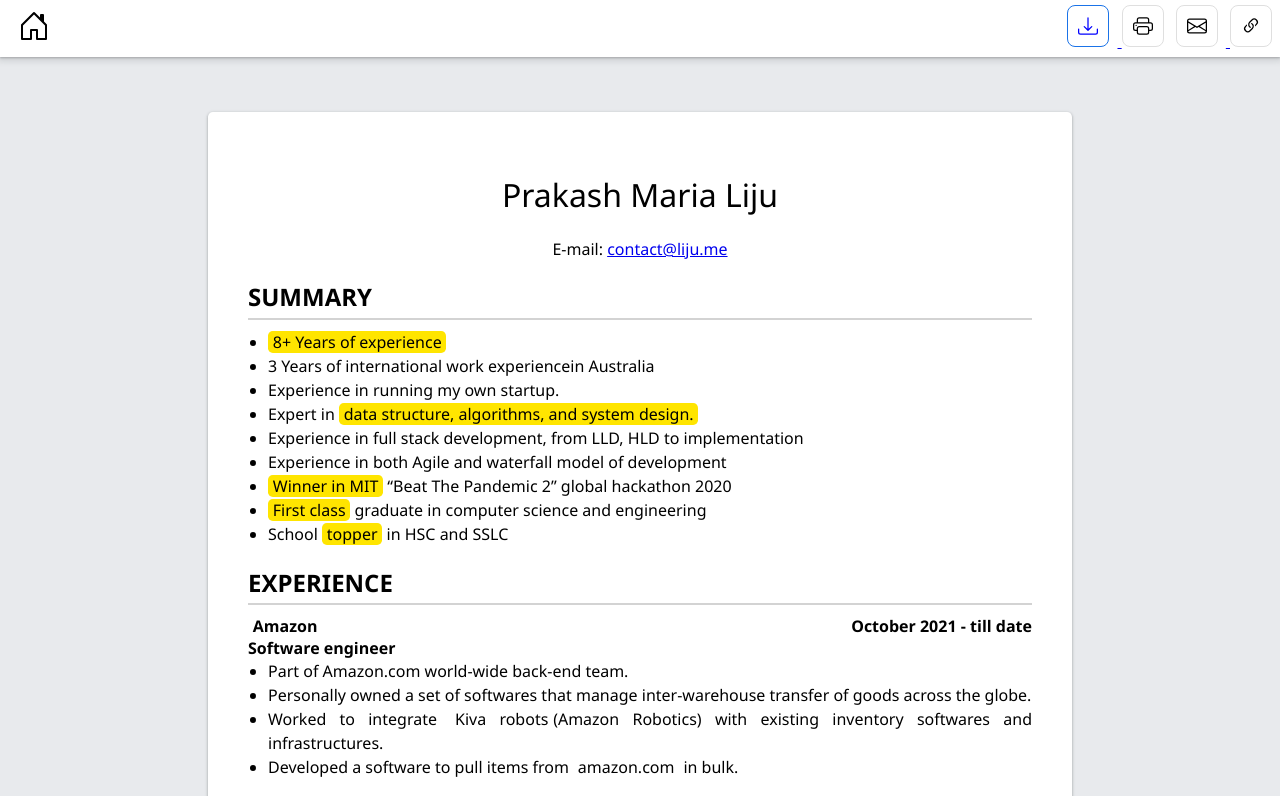
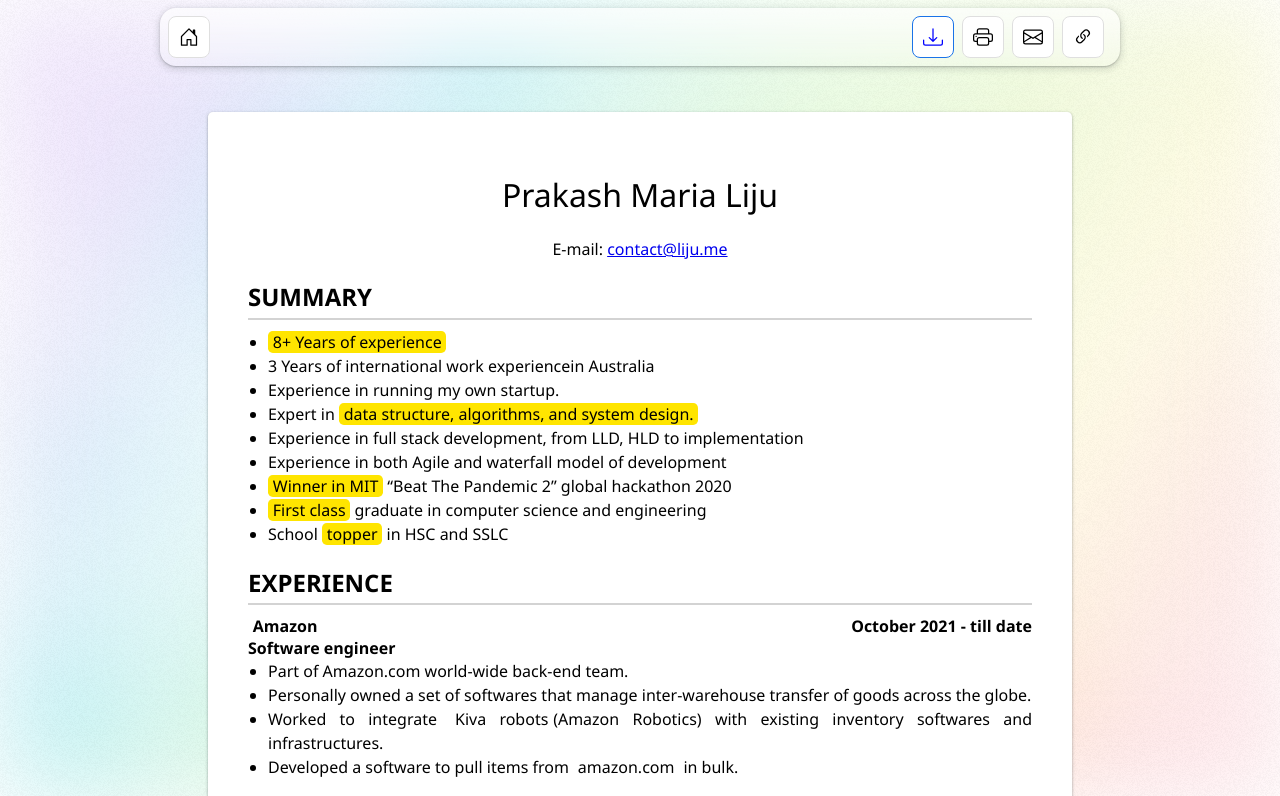
Before and after one commit to ppml38/test, a plain HTML site: page cv/index.html in a window 1280 px wide. Shown: the top 796 px of the page. Drawn offline with Linux system fonts and the light colour scheme.

Commit message:
Glossy finish for cv

```diff
--- a/cv/index.html
+++ b/cv/index.html
@@ -150,13 +150,10 @@ highlight();
 <title>Liju - Resume</title>
 </head>
 <body>
-
-<!--
-The blue background
--->
-<div class="background">
-<a href="https://liju.me" class="back" title="Home">
-<svg xmlns="http://www.w3.org/2000/svg" width="32" height="32" fill="black" viewBox="0 0 16 16">
+<div class="overlay"></div>
+<div class="background bulgy">
+<a href="https://liju.me" title="Home">
+<svg xmlns="http://www.w3.org/2000/svg" class="icon" width="32" height="32" fill="black" viewBox="0 0 16 16">
 <title>Go Home</title>
   <path d="M8.354 1.146a.5.5 0 0 0-.708 0l-6 6A.5.5 0 0 0 1.5 7.5v7a.5.5 0 0 0 .5.5h4.5a.5.5 0 0 0 .5-.5v-4h2v4a.5.5 0 0 0 .5.5H14a.5.5 0 0 0 .5-.5v-7a.5.5 0 0 0-.146-.354L13 5.793V2.5a.5.5 0 0 0-.5-.5h-1a.5.5 0 0 0-.5.5v1.293L8.354 1.146ZM2.5 14V7.707l5.5-5.5 5.5 5.5V14H10v-4a.5.5 0 0 0-.5-.5h-3a.5.5 0 0 0-.5.5v4H2.5Z"/>
 </svg>
@@ -181,7 +178,7 @@ class="icon" onclick="print_resume()" alt="Print" title="Print">
   <path d="M5 1a2 2 0 0 0-2 2v2H2a2 2 0 0 0-2 2v3a2 2 0 0 0 2 2h1v1a2 2 0 0 0 2 2h6a2 2 0 0 0 2-2v-1h1a2 2 0 0 0 2-2V7a2 2 0 0 0-2-2h-1V3a2 2 0 0 0-2-2H5zM4 3a1 1 0 0 1 1-1h6a1 1 0 0 1 1 1v2H4V3zm1 5a2 2 0 0 0-2 2v1H2a1 1 0 0 1-1-1V7a1 1 0 0 1 1-1h12a1 1 0 0 1 1 1v3a1 1 0 0 1-1 1h-1v-1a2 2 0 0 0-2-2H5zm7 2v3a1 1 0 0 1-1 1H5a1 1 0 0 1-1-1v-3a1 1 0 0 1 1-1h6a1 1 0 0 1 1 1z"/>
 </svg>
 
-<a href="mailto:?cc=contact@liju.me&subject=Liju's resume&body=Please find Liju's resume in below link. https://liju.me/cv">
+<a href="mailto:?cc=contact@liju.me&subject=Liju's resume&body=Hi,%0APlease find Liju's resume in below link.%0Ahttps://liju.me/cv%0A%0AThanks.">
 <svg xmlns="http://www.w3.org/2000/svg" width="32" height="32" fill="black" viewBox="0 0 16 16"
 class="icon">
 <title>Share via email</title>
--- a/cv/res/css/style.css
+++ b/cv/res/css/style.css
@@ -12,7 +12,8 @@ body
 	//font-family: Google Sans, Noto Sans, sans-serif;
 	//font-family: Google Sans, Noto Sans, Noto Sans JP, Noto Sans KR, Noto Naskh Arabic, Noto Sans Thai, Noto Sans Hebrew, Noto Sans Bengali, sans-serif;
 	margin: 0px;
-	background-color: #e8eaed;
+	//background-color: #e8eaed;
+	background-color: white;
 	transition: all 0.6s ease;
 }
 ul,p
@@ -50,19 +51,34 @@ h2{
 	color: rgb(26, 115, 232);
 	text-decoration: underline;
 }
+.bulgy {
+    background: -moz-linear-gradient(top, rgba(255,255,255,0.7) 0%, rgba(255,255,255,0.2) 100%); /* FF3.6+ */
+    background: -webkit-gradient(linear, left top, left bottom, color-stop(0%,rgba(255,255,255,0.7)), color-stop(100%,rgba(255,255,255,0.2))); /* Chrome,Safari4+ */
+    background: -webkit-linear-gradient(top, rgba(255,255,255,0.7) 0%,rgba(255,255,255,0.2) 100%); /* Chrome10+,Safari5.1+ */
+    background: -o-linear-gradient(top, rgba(255,255,255,0.7) 0%,rgba(255,255,255,0.2) 100%); /* Opera 11.10+ */
+    background: -ms-linear-gradient(top, rgba(255,255,255,0.7) 0%,rgba(255,255,255,0.2) 100%); /* IE10+ */
+    background: linear-gradient(top, rgba(255,255,255,0.7) 0%,rgba(255,255,255,0.2) 100%); /* W3C */
+	filter: progid:DXImageTransform.Microsoft.gradient( startColorstr='#b3ffffff', endColorstr='#33ffffff',GradientType=0 ); /* IE6-9 */
+}
 .background
 {
 	display: flex;
 	align-items: center;
-	width: 100%;
-	left: 0px;
-	top: 0px;
-	background-color: white;
+	top: .5rem;
+	//background-color: white;
 	box-shadow: rgba(60, 64, 67, 0.3) 0px 1px 2px 0px, rgba(60, 64, 67, 0.15) 0px 2px 6px 2px;
 	box-sizing: border-box;
 	position: fixed;
-	//padding: .5rem;
+	padding: .5rem;
 	z-index: 9;
+	width: 60rem;
+	min-width: 60rem;
+	max-width: 60rem;
+	border-radius: 1rem;
+	//background-color: rgba(255,255,255,0.5);
+	backdrop-filter: blur(10px);
+	left: 50%;
+	transform: translate(-50%);
 }
 #titleName{
 	font-size: 1.5rem;
@@ -90,10 +106,12 @@ h2{
 
 }
 
-
+.background a{
+	display: flex;
+}
 .ctl_tray
 {
-	display: inline-block;
+	display: flex;
 	margin-left: auto;
 	transition: all .3s ease;
 }
@@ -336,6 +354,38 @@ body::-webkit-scrollbar-thumb:active {
 	position: relative;
 	float: left;
 }
+.overlay{
+  position: fixed;
+  z-index: -1;
+  inset: 0px;
+  transition: all 1.5s ease-in-out;
+  //transform: scale(1.5,1.5);
+}
+.overlay::before {
+  content: "";
+  position: fixed;
+  width: 100%;
+  height: 100%;
+  top: 0px;
+  background-image: url("../img/colourful.avif");
+  //background-image: linear-gradient(89.84deg,rgba(230,36,174,.15) .34%,rgba(94,58,255,.15) 16.96%,rgba(10,136,255,.15) 34.66%,rgba(75,191,80,.15) 50.12%,rgba(137,206,0,.15) 66.22%,rgba(239,183,0,.15) 82%,rgba(246,73,0,.15) 99.9%);
+  background-repeat: no-repeat;
+  background-size: cover;
+  background-position: center center;
+  opacity: 0.25;
+  filter: blur(50px);
+}
+.overlay::after {
+  content: "";
+  position: fixed;
+  width: 100%;
+  top: 0px;
+  height: 100%;
+  background-image: url("../img/noise.png");
+  background-repeat: repeat;
+  opacity: 0.05;
+  mix-blend-mode: overlay;
+}
 @media screen and (max-width: 1338px)
 {
 	.ctl_tray
```
Also changed, not shown: cv/res/img/colourful.avif (added), cv/res/img/noise.png (added).
